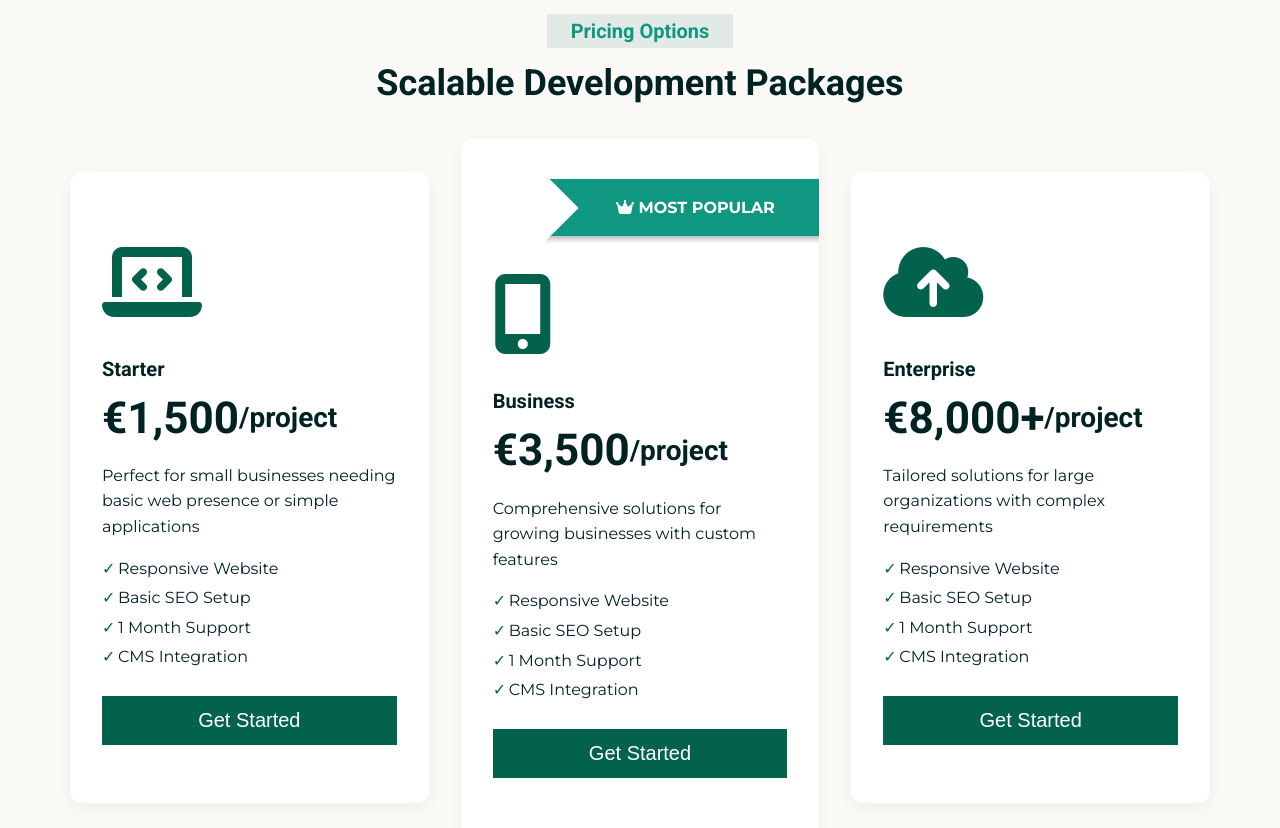
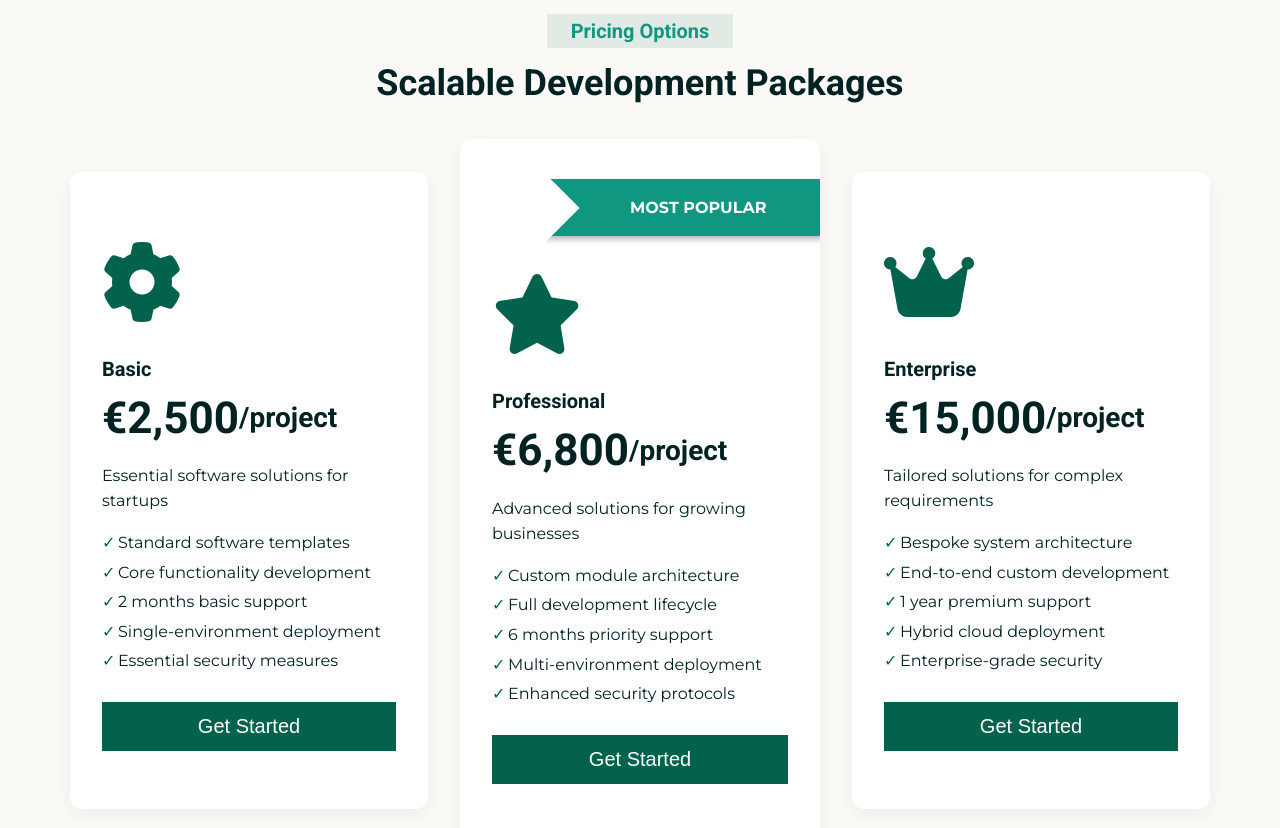
Before and after one commit to dev-nirob1/zems, a Vue app: page / in a window 1280 px wide. Shown: the part 4680-5508 px from the top of the page. Built offline with nearby package versions, Linux system fonts and the light colour scheme.

Commit message:
update pricing section

```diff
--- a/src/zems/Front/Components/Section/PricingSection.vue
+++ b/src/zems/Front/Components/Section/PricingSection.vue
@@ -1,82 +1,71 @@
 <script setup>
-import BaseButton from '@/components/Elements/BaseButton.vue';
-import BaseParagraph from '@/components/Elements/BaseParagraph.vue';
-import HeroTitle from '@/components/Elements/HeroTitle.vue';
-import SubTitle from '@/components/Elements/SubTitle.vue';
+import BaseParagraph from '@/components/Elements/BaseParagraph.vue'
 import SectionTitle from '@/components/Widget/SectionTitle.vue';
+import { ref } from 'vue';
+import PricingCard from '../Widget/PricingCard.vue';
 
+const pricing = ref([
+  {
+    "id": 1,
+    "icon": "fa-gear",
+    "title": "Basic",
+    "price": "€2,500",
+    "pricePeriod": "project",
+    "description": "Essential software solutions for startups",
+    "features": [
+      "Standard software templates",
+      "Core functionality development",
+      "2 months basic support",
+      "Single-environment deployment",
+      "Essential security measures"
+    ],
+    "badge": null
+  },
+  {
+    "id": 2,
+    "icon": "fa-star",
+    "title": "Professional",
+    "price": "€6,800",
+    "pricePeriod": "project",
+    "description": "Advanced solutions for growing businesses",
+    "features": [
+      "Custom module architecture",
+      "Full development lifecycle",
+      "6 months priority support",
+      "Multi-environment deployment",
+      "Enhanced security protocols"
+    ],
+    "badge": "Most Popular"
+  },
+  {
+    "id": 3,
+    "icon": "fa-crown",
+    "title": "Enterprise",
+    "price": "€15,000",
+    "pricePeriod": "project",
+    "description": "Tailored solutions for complex requirements",
+    "features": [
+      "Bespoke system architecture",
+      "End-to-end custom development",
+      "1 year premium support",
+      "Hybrid cloud deployment",
+      "Enterprise-grade security"
+    ],
+    "badge": null
+  }
+])
 </script>
 
 <template>
   <section class="pricing bg-lighten">
     <div class="container">
       <!-- Section header -->
-      <SectionTitle class="text-center mb-2" title="Scalable Development Packages" sub-title="Pricing Options"></SectionTitle>
+      <SectionTitle class="text-center mb-2" title="Scalable Development Packages" sub-title="Pricing Options">
+      </SectionTitle>
       <!-- card container grid: small/medium/large = 1/2/3 -->
       <div class="medium-2 large-3 align-center justify-center gap-1 medium-gap-2">
-        <div>
-          <!-- Pricing Card -->
-          <div class="pricing-card">
-            <span class="price-icon">
-              <i class="fa-solid fa-laptop-code"></i>
-            </span>
-            <SubTitle>Starter</SubTitle>
-            <HeroTitle>€1,500 <span>/project</span></HeroTitle>
-            <BaseParagraph>
-              Perfect for small businesses needing basic web presence or simple applications
-            </BaseParagraph>
-            <ul class="feature-list">
-              <li>Responsive Website</li>
-              <li>Basic SEO Setup</li>
-              <li>1 Month Support</li>
-              <li>CMS Integration</li>
-            </ul>
-            <BaseButton>Get Started</BaseButton>
-          </div>
-        </div>
-        <div>
-          <!-- Pricing Card with exclusive badge -->
-          <div class="pricing-card featured">
-            <div class="flex justify-end">
-              <div class="exclusive-badge">
-                <BaseParagraph class="badge">
-                  <i class="fa-solid fa-crown"></i>
-                  Most Popular
-                </BaseParagraph>
-              </div>
-            </div>
-            <span class="price-icon">
-              <i class="fa-solid fa-mobile-screen-button"></i>
-            </span>
-            <SubTitle>Business</SubTitle>
-            <HeroTitle>€3,500 <span>/project</span></HeroTitle>
-            <BaseParagraph>Comprehensive solutions for growing businesses with custom features</BaseParagraph>
-            <ul class="feature-list">
-              <li>Responsive Website</li>
-              <li>Basic SEO Setup</li>
-              <li>1 Month Support</li>
-              <li>CMS Integration</li>
-            </ul>
-            <BaseButton>Get Started</BaseButton>
-          </div>
-        </div>
-        <div>
-          <!-- Pricing Card -->
-          <div class="pricing-card">
-            <span class="price-icon">
-              <i class="fa-solid fa-cloud-arrow-up"></i>
-            </span>
-            <SubTitle>Enterprise</SubTitle>
-            <HeroTitle>€8,000+ <span>/project</span></HeroTitle>
-            <BaseParagraph>Tailored solutions for large organizations with complex requirements</BaseParagraph>
-            <ul class="feature-list">
-              <li>Responsive Website</li>
-              <li>Basic SEO Setup</li>
-              <li>1 Month Support</li>
-              <li>CMS Integration</li>
-            </ul>
-            <BaseButton>Get Started</BaseButton>
-          </div>
+        <div v-for="price in pricing" :key="price.id">
+          <PricingCard :price="price" />
         </div>
       </div>
     </div>
@@ -89,108 +78,4 @@ import SectionTitle from '@/components/Widget/SectionTitle.vue';
   padding: 3.75rem 0;
 }
 
-/* pricing card */
-.pricing-card {
-  position: relative;
-  border-radius: 0.75rem;
-  padding: 3rem 1rem;
-  transition: all 0.5s;
-  background-color: var(--white-color);
-  box-shadow: var(--box-shadow);
-  cursor: pointer;
-}
-
-.pricing-card .price-icon {
-  font-size: 5rem;
-  color: var(--primary-color);
-}
-
-.pricing-card:hover {
-  transform: translateY(-0.5rem);
-}
-
-.pricing-card .sub-title {
-  margin: 0.5rem 0;
-}
-
-.pricing-card .hero-title {
-  display: flex;
-  align-items: center;
-}
-
-.pricing-card .hero-title span {
-  font-size: 1.75rem;
-  font-weight: bold;
-}
-
-.pricing-card .btn {
-  border: 1px solid transparent;
-  font-size: 1.25rem;
-  background: var(--primary-color);
-  color: var(--white-color);
-  width: 100%;
-}
-
-.pricing-card .btn:hover {
-  background-color: var(--white-color);
-  color: var(--primary-color);
-  border: 1px solid var(--primary-color);
-}
-
-.pricing-card .exclusive-badge {
-  width: 280px;
-  position: relative;
-  margin-right: -1rem;
-  margin-top: -1.5rem;
-  overflow: hidden;
-}
-
-.badge {
-  background-color: var(--secondary-color);
-  color: var(--white-color);
-  padding: 1rem 1rem 1rem 3rem;
-  text-align: center;
-  font-weight: bold;
-  text-transform: uppercase;
-  box-shadow: 3px 3px 6px rgba(0, 0, 0, 0.3);
-}
-
-.pricing-card .badge::before {
-  content: "";
-  position: absolute;
-  top: 1.1rem;
-  left: -1.75rem;
-  height: 3.5rem;
-  width: 3.5rem;
-  rotate: 45deg;
-  background: var(--white-color);
-}
-
-.feature-list {
-  list-style: none;
-  padding-left: 0;
-}
-
-.feature-list li {
-  position: relative;
-  padding-left: 1rem;
-  margin-bottom: .25rem;
-}
-
-.feature-list li::before {
-  content: "✓";
-  position: absolute;
-  left: 0;
-  color: var(--primary-color);
-}
-
-@media (min-width: 992px) {
-  .pricing-card {
-    padding: 3rem 2rem;
-  }
-
-  .pricing-card .exclusive-badge {
-    margin-right: -2rem;
-  }
-}
 </style>
--- /dev/null
+++ b/src/zems/Front/Components/Widget/PricingCard.vue
@@ -0,0 +1,145 @@
+<script setup>
+import BaseButton from '@/components/Elements/BaseButton.vue';
+import BaseParagraph from '@/components/Elements/BaseParagraph.vue';
+import HeroTitle from '@/components/Elements/HeroTitle.vue';
+import SubTitle from '@/components/Elements/SubTitle.vue';
+
+defineProps({
+  price: {
+    type: Object
+  }
+})
+</script>
+
+<template>
+    <!-- Pricing Card -->
+    <div class="pricing-card">
+      <!-- badge  -->
+      <div v-if="price.badge" class="exclusive-badge">
+        <BaseParagraph class="badge">
+          <i :class="`fa-solid ${price.badge}`"></i>
+          Most Popular
+        </BaseParagraph>
+      </div>
+      <span class="price-icon">
+        <i :class="`fa-solid ${price.icon}`"></i>
+      </span>
+      <SubTitle>{{ price.title }}</SubTitle>
+      <HeroTitle>{{ price.price }} <span>/{{ price.pricePeriod }}</span></HeroTitle>
+      <BaseParagraph>
+        {{ price.description }}
+      </BaseParagraph>
+      <ul v-for="(feature, i) in price.features" :key="i" class="feature-list">
+        <li>{{ feature }}</li>
+      </ul>
+      <BaseButton class="bg-primary text-white">Get Started</BaseButton>
+    </div>
+</template>
+<style scoped>
+/* pricing card */
+.pricing-card {
+  position: relative;
+  border-radius: 0.75rem;
+  padding: 3rem 1rem;
+  transition: all 0.5s;
+  background-color: var(--white-color);
+  box-shadow: var(--box-shadow);
+  cursor: pointer;
+}
+
+.pricing-card .price-icon {
+  font-size: 5rem;
+  color: var(--primary-color);
+}
+
+.pricing-card:hover {
+  transform: translateY(-0.5rem);
+}
+
+.pricing-card .sub-title {
+  margin: 0.5rem 0;
+}
+
+.pricing-card .hero-title {
+  display: flex;
+  align-items: center;
+}
+
+.pricing-card .hero-title span {
+  font-size: 1.75rem;
+  font-weight: bold;
+}
+
+.pricing-card .btn {
+  border: 1px solid transparent;
+  margin-top: 1.5rem;
+  font-size: 1.25rem;
+  background: var(--primary-color);
+  color: var(--white-color);
+  width: 100%;
+}
+
+.pricing-card .btn:hover {
+  background-color: var(--white-color);
+  color: var(--primary-color);
+  border: 1px solid var(--primary-color);
+}
+
+.pricing-card .exclusive-badge {
+  width: 280px;
+  position: relative;
+  margin-left: 3rem;
+  margin-top: -1.5rem;
+  overflow: hidden;
+}
+
+.badge {
+  background-color: var(--secondary-color);
+  color: var(--white-color);
+  padding: 1rem 1rem 1rem 3rem;
+  text-align: center;
+  font-weight: bold;
+  text-transform: uppercase;
+  box-shadow: 3px 3px 6px rgba(0, 0, 0, 0.3);
+}
+
+.pricing-card .badge::before {
+  content: "";
+  position: absolute;
+  top: 1.1rem;
+  left: -1.75rem;
+  height: 3.5rem;
+  width: 3.5rem;
+  rotate: 45deg;
+  background: var(--white-color);
+}
+
+.feature-list {
+  list-style: none;
+  padding-left: 0;
+  margin: 0;
+}
+
+.feature-list li {
+  position: relative;
+  padding-left: 1rem;
+  margin-bottom: .25rem;
+}
+
+.feature-list li::before {
+  content: "✓";
+  position: absolute;
+  left: 0;
+  color: var(--primary-color);
+}
+
+@media (min-width: 992px) {
+  .pricing-card {
+    padding: 3rem 2rem;
+  }
+
+  .pricing-card .exclusive-badge {
+    margin-right: -2rem;
+  }
+}
+</style>
```
